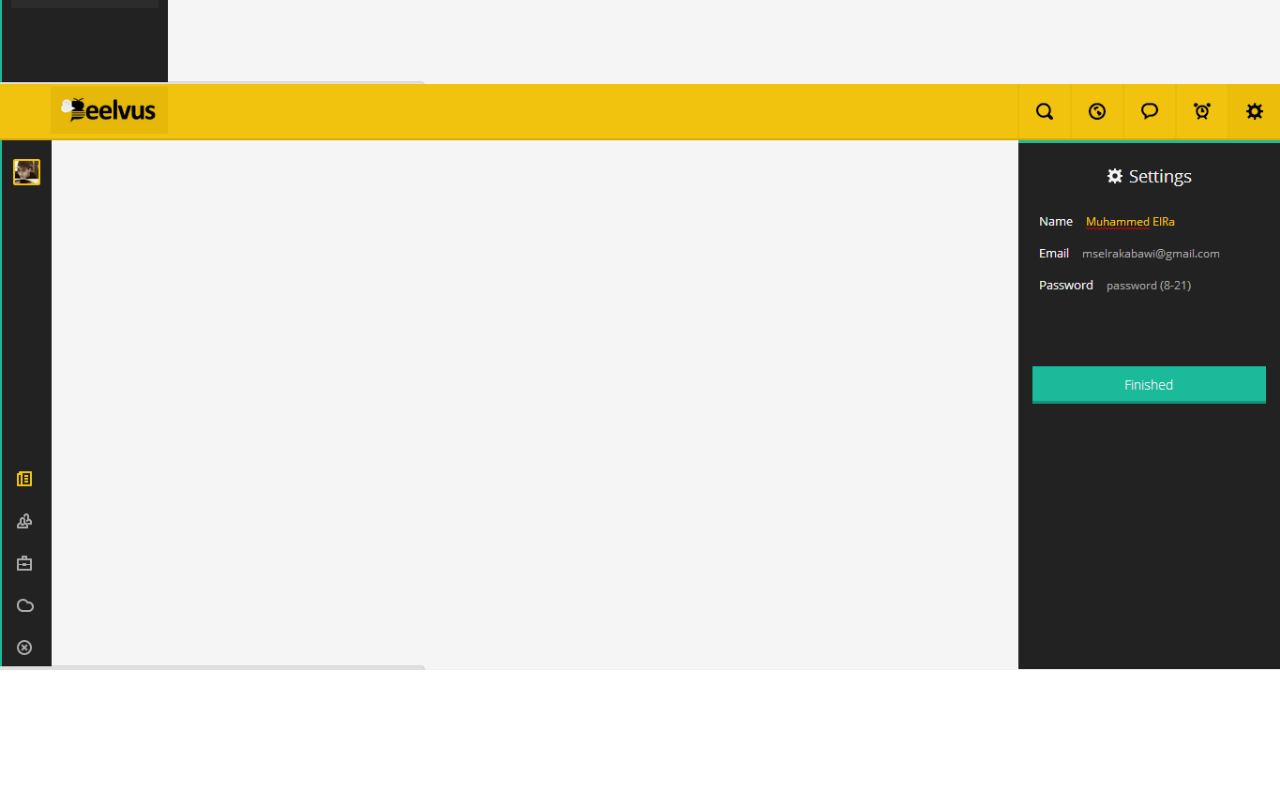
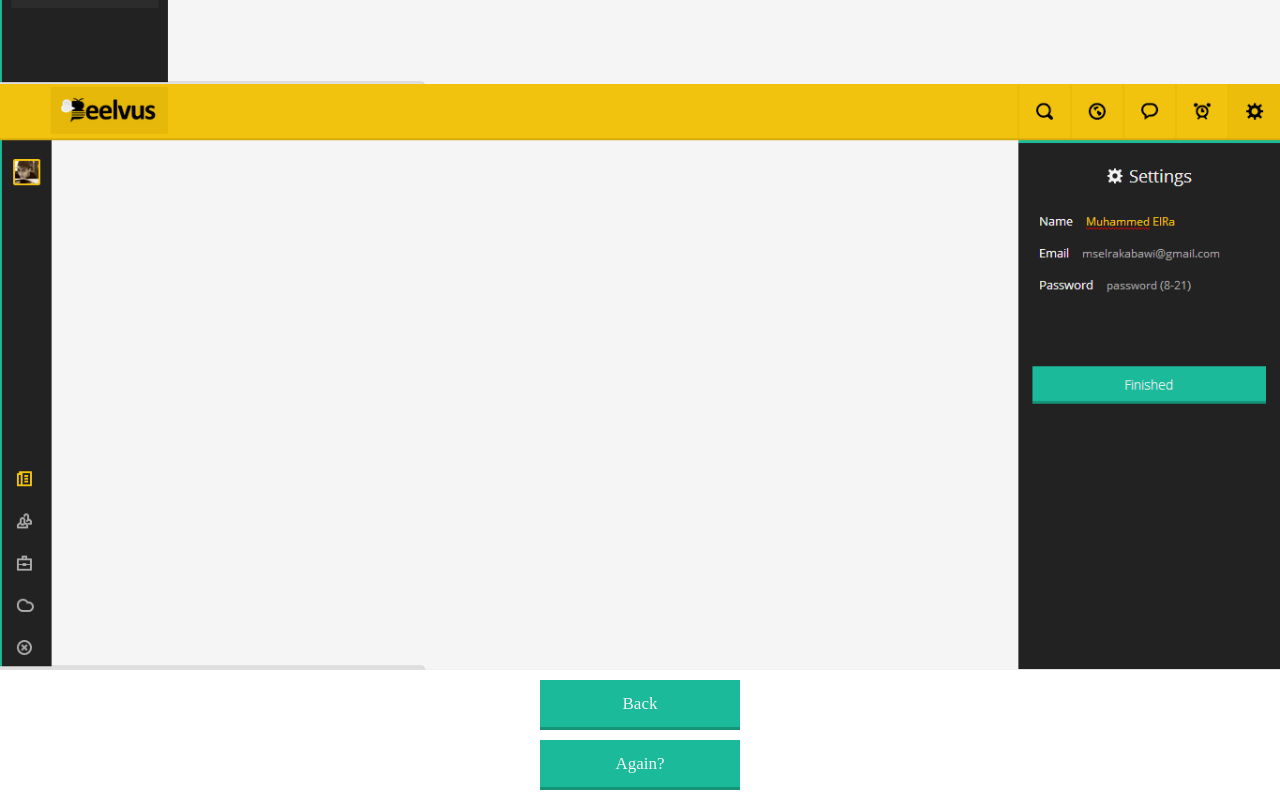
Before and after one commit to ElRakabawi/Beelvus, a plain HTML site: page 5.html in a window 1280 px wide. Shown: the part 1086-1886 px from the top of the page. Before the commit the page ends 1756 px from the top, so only its background shows below. Drawn offline with Linux system fonts and the light colour scheme.

Commit message:
Initial commit

```diff
--- a/5.html
+++ b/5.html
@@ -1,6 +1,7 @@
 <html>
     <head>
         <title>five html</title>
+        <link rel="stylesheet" type="text/css" href="style.css">
         <style>
             html, body, img {
                 padding: 0;
@@ -15,5 +16,11 @@
          <img src="pics/5-1.png" />
          <img src="pics/5-2.png" />
          <img src="pics/5-3.png" />
+         <a href="4.html">
+            <button class="nav">Back</button>
+         </a>
+         <a href="index.html">
+            <button class="nav">Again?</button>
+         </a>
     </body>
 </html>
--- /dev/null
+++ b/style.css
@@ -0,0 +1,21 @@
+.nav {
+background: #1aba9a;
+padding: 10px;
+font-weight: 400;
+margin: 10px;
+font-size: 17px;
+font-family: "Ubuntu";
+border-bottom: 3px solid #15947a;
+display: block;
+color: #F5F5F5;
+margin-left: auto;
+margin-right: auto;
+border-top: 0px;
+border-left: 0px;
+width: 200px;
+height: 50px;
+border-right: 0;
+}
+a {
+	text-decoration: none;
+}
```
Also changed, not shown: 2.html (+7 -0 lines), 3.html (+7 -0 lines), 4.html (+7 -0 lines), index.html (renamed from 1.html, +4 -0 lines).
